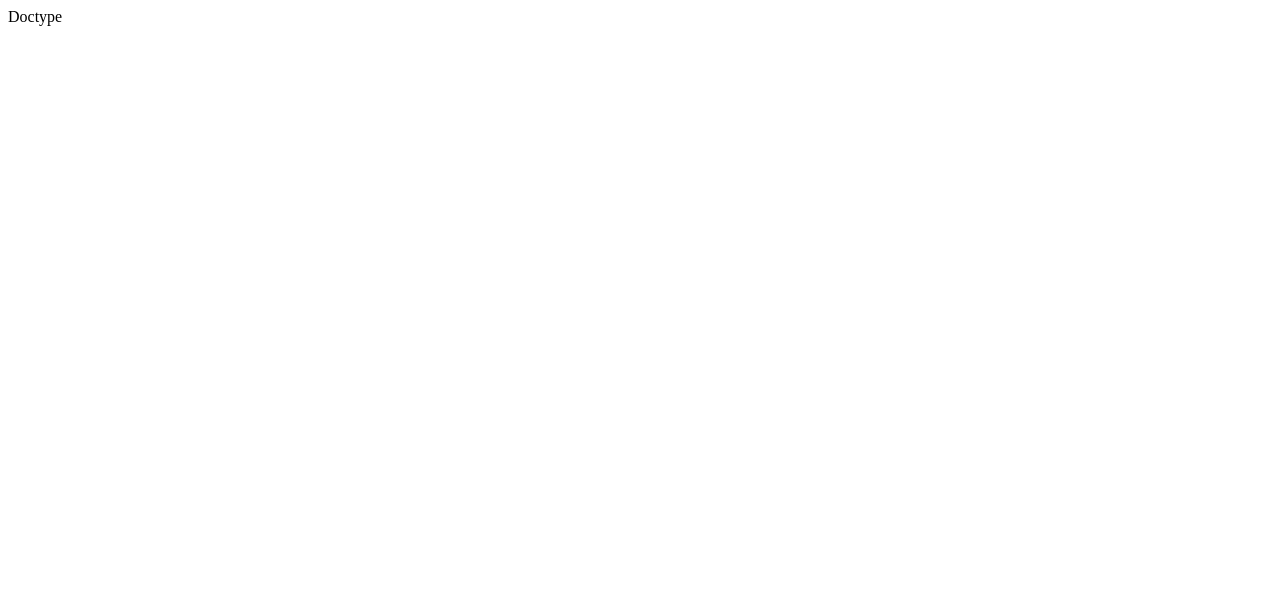
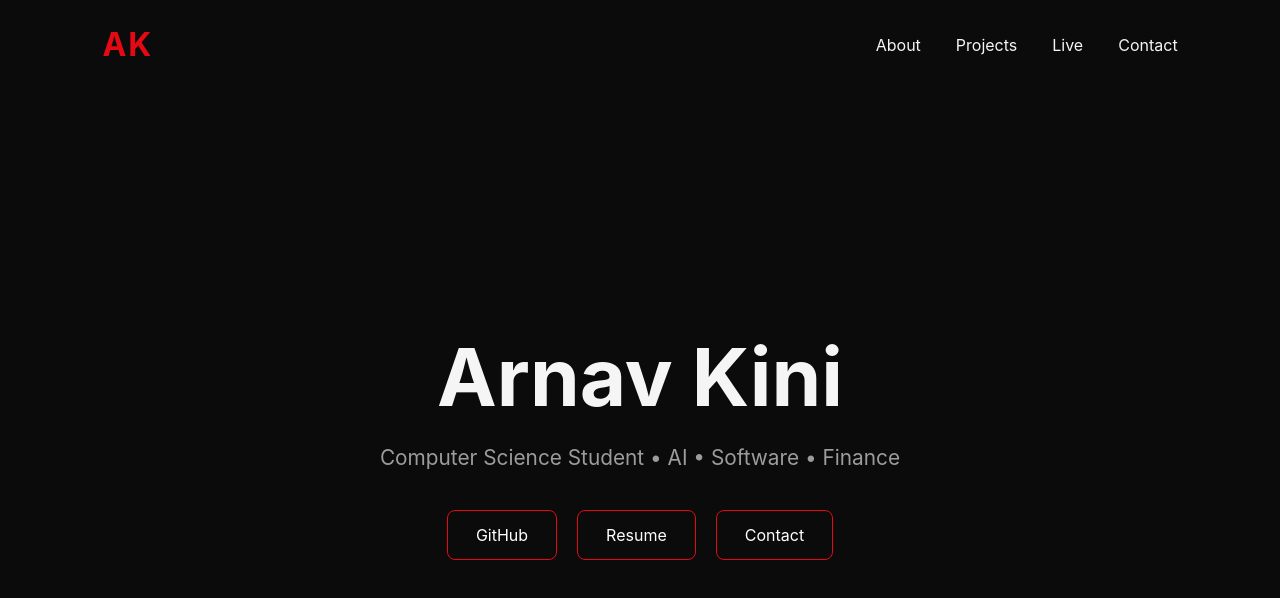
Before and after one commit to OctalCoder1213/portfolio, a plain HTML site: page index.html in a window 1280 px wide. Drawn offline with Linux system fonts and the light colour scheme.

Commit message:
Create landing page layout

```diff
--- a/index.html
+++ b/index.html
@@ -1,11 +1,58 @@
-<html>
+<!DOCTYPE html>
 <html lang="en">
+
 <head>
     <meta charset="UTF-8">
     <meta name="viewport" content="width=device-width, initial-scale=1.0">
-    <title>Document</title>
+    <title>Arnav Kini</title>
+
+    <link rel="stylesheet" href="style.css">
 </head>
+
 <body>
 
+    <header>
+        <nav class="navbar">
+
+            <div class="logo">
+                AK
+            </div>
+
+            <ul class="nav-links">
+                <li><a href="#about">About</a></li>
+                <li><a href="#projects">Projects</a></li>
+                <li><a href="#live">Live</a></li>
+                <li><a href="#contact">Contact</a></li>
+
+            </ul>
+        </nav>
+    </header>
+
+
+    <main>
+
+        <section class="hero">
+
+            <h1>Arnav Kini</h1>
+
+            <p>
+                Computer Science Student • AI • Software • Finance
+            </p>
+
+            <div class="hero-buttons">
+
+                <a href="#">GitHub</a>
+                <a href="#">Resume</a>
+                <a href="#">Contact</a>
+
+            </div>
+
+        </section>
+
+    </main>
+
+    <script src="script.js"></script>
+
 </body>
-</html>Doctype
+
+</html>
--- a/style.css
+++ b/style.css
@@ -0,0 +1,82 @@
+* {
+    margin: 0;
+    padding: 0;
+    box-sizing: border-box;
+}
+
+body {
+    background-color: #0b0b0b;
+    color: #f5f5f5;
+ font-family: Inter, -apple-system, BlinkMacSystemFont, "Segoe UI", sans-serif;
+}
+
+.navbar {
+    display: flex;
+    justify-content: space-between;
+    align-items: center;
+    padding: 25px 8%;
+}
+
+.logo {
+    font-size: 2rem;
+    font-weight: 700;
+    letter-spacing: 2px;
+    color: #e50914;
+}
+
+.nav-links {
+    display: flex;
+    list-style: none;
+    gap: 35px;
+}
+
+.nav-links a {
+    text-decoration: none;
+    color: #f5f5f5;
+    transition: 0.3s;
+}
+
+.nav-links a:hover {
+    color: #e50914;
+}
+
+.hero {
+    min-height: calc(100vh - 90px);
+
+    display: flex;
+    flex-direction: column;
+
+    justify-content: center;
+    align-items: center;
+
+    text-align: center;
+}
+
+.hero h1 {
+    font-size: 5rem;
+    margin-bottom: 20px;
+}
+
+.hero p {
+    font-size: 1.3rem;
+    color: #9c9c9c;
+    margin-bottom: 40px;
+}
+
+.hero-buttons {
+    display: flex;
+    gap: 20px;
+}
+
+.hero-buttons a {
+    text-decoration: none;
+    padding: 14px 28px;
+    border: 1px solid #e50914;
+    border-radius: 8px;
+    color: white;
+    transition: 0.3s;
+}
+
+.hero-buttons a:hover {
+    background: #e50914;
+}
```
